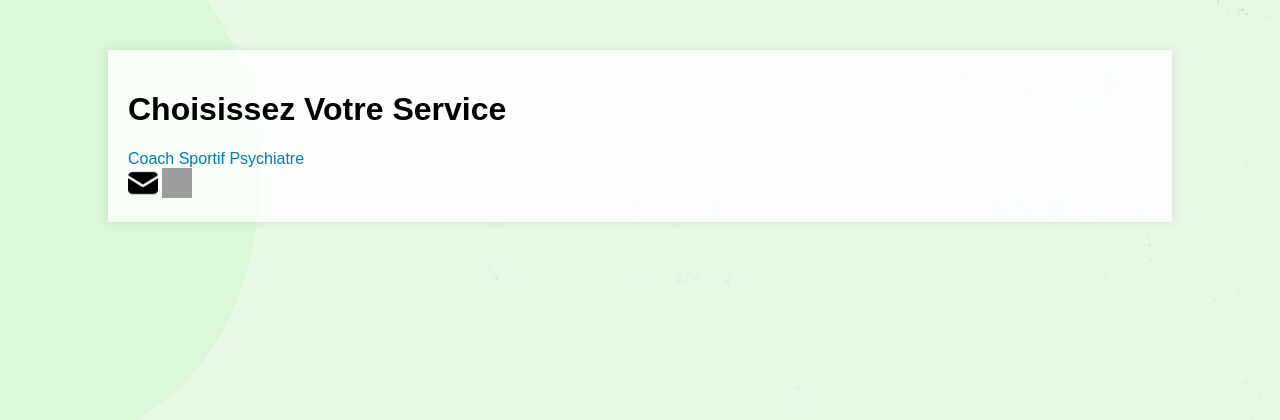
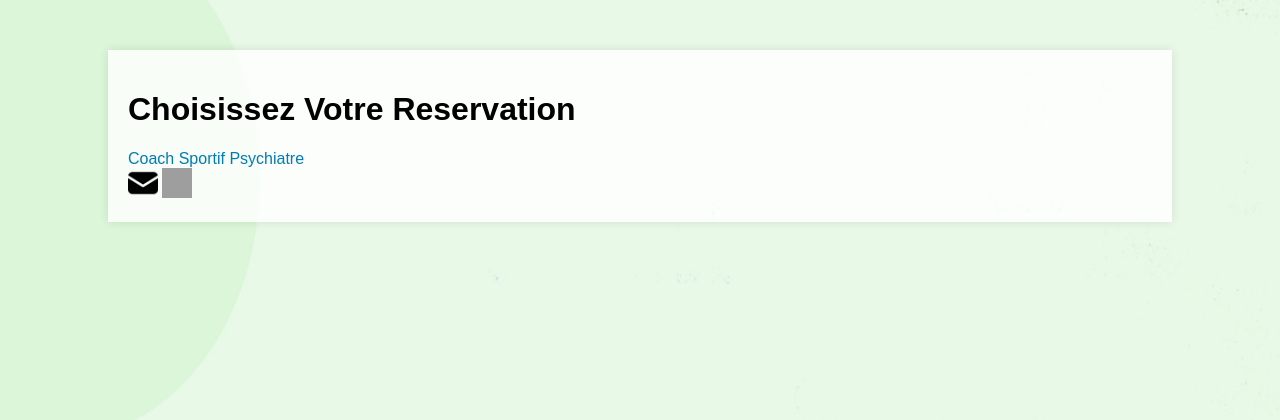
Before and after one commit to gamemakerzzz/projetweb2A, a PHP site: page /choix_reservation.php in a window 1280 px wide. Shown: the top 420 px of the page. Run offline with PHP 8.4, Linux system fonts and the light colour scheme; grey boxes are pictures that could not be loaded.

Commit message:
Update choix_reservation.php

```diff
--- a/views/choix_reservation.php
+++ b/views/choix_reservation.php
@@ -4,13 +4,13 @@
 <head>
   <meta charset="UTF-8">
   <meta name="viewport" content="width=device-width, initial-scale=1.0">
-  <title>Choix de Service</title>
+  <title>Choix de Reservation</title>
   <link rel="stylesheet" href="styles.css">
 </head>
 
 <body>
   <div class="container">
-    <h1>Choisissez Votre Service</h1>
+    <h1>Choisissez Votre Reservation</h1>
 
     <div class="service-buttons">
       <a href="addReservationCoach.php" class="submit-button">Coach Sportif</a>
```
